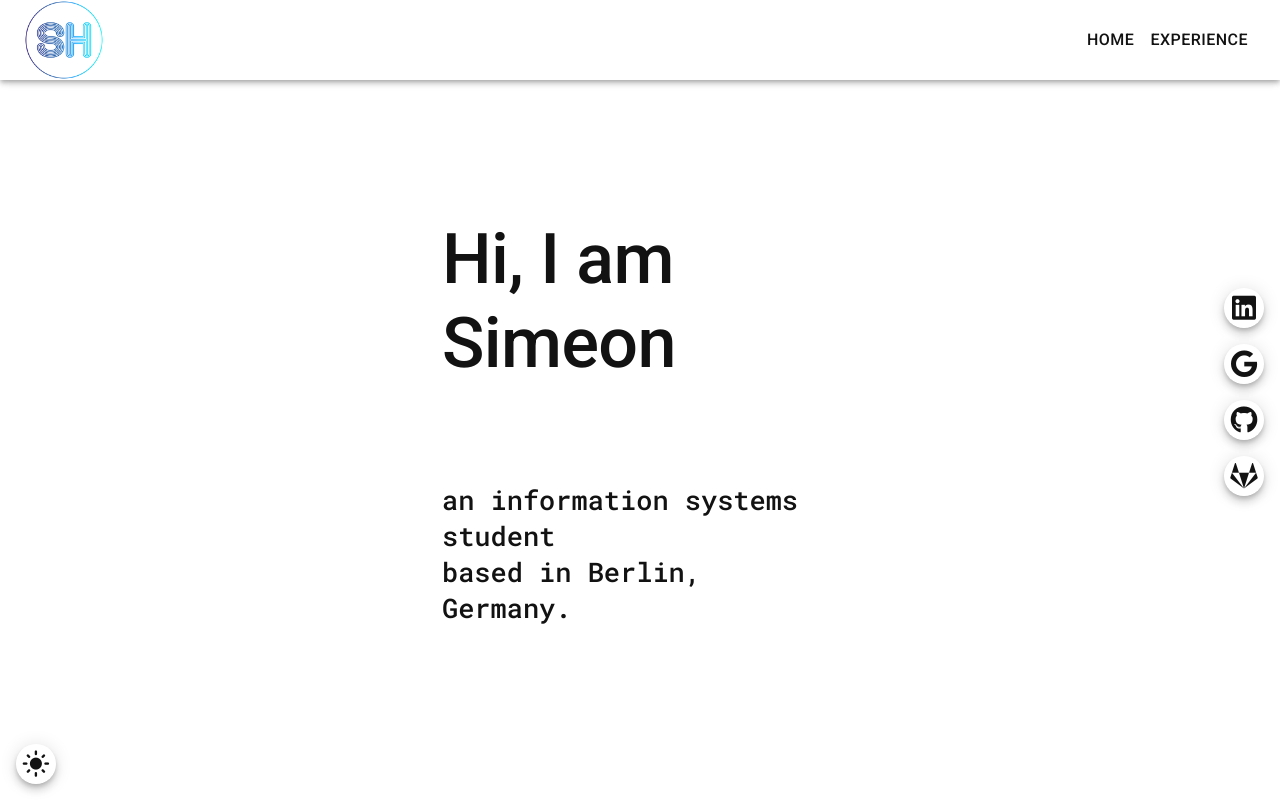
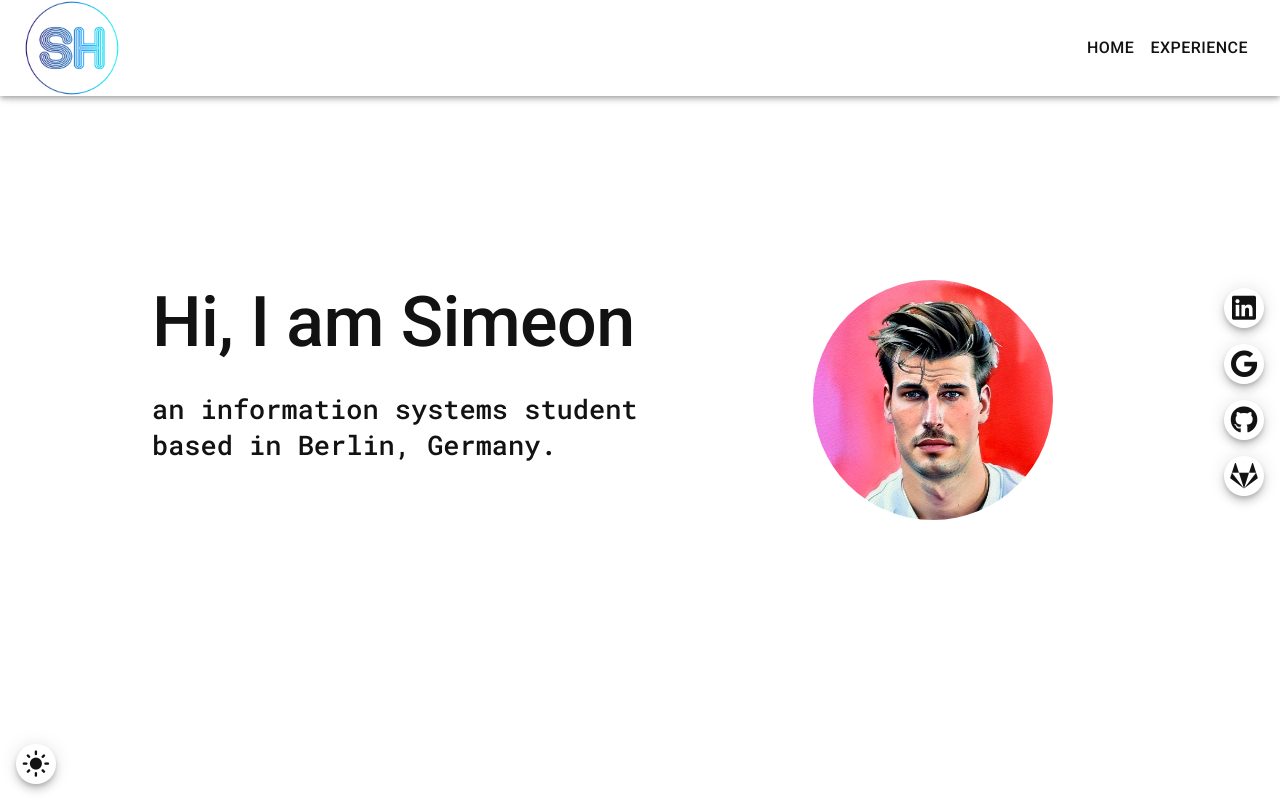
Before and after one commit to heupelS/personal-website-template, a React (Create React App) app: page / in a window 1280 px wide. Built offline with nearby package versions, Linux system fonts and the light colour scheme.

Commit message:
added pictures to home page

```diff
--- a/src/components/Header.js
+++ b/src/components/Header.js
@@ -46,23 +46,6 @@ export default function Header(props) {
         background: theme.palette.background.paper,
       }}
     >
-      <Link to="">
-        <Box
-          component="img"
-          variant="image"
-          sx={{
-            my: "auto",
-            width: "10vh",
-            height: "10vh",
-          }}
-          src={logo}
-          alt="logo"
-        />
-      </Link>
-      <Divider
-        variant="middle"
-        background={theme.palette.background.gradient}
-      />
       <List>
         {navItems.map((item) => (
           <ListItem
@@ -72,6 +55,7 @@ export default function Header(props) {
               display: "flex",
               flexDirection: "column",
               alignItems: "center",
+              mt: 1,
             }}
           >
             <Link
@@ -111,8 +95,8 @@ export default function Header(props) {
               variant="image"
               sx={{
                 my: "auto",
-                width: "10vh",
-                height: "10vh",
+                width: "12vh",
+                height: "12vh",
                 display: { sm: "none" },
               }}
               src={logo}
@@ -137,8 +121,8 @@ export default function Header(props) {
               component="img"
               sx={{
                 display: { xs: "none", sm: "block" },
-                width: "10vh",
-                height: "10vh",
+                width: "12vh",
+                height: "12vh",
                 textDecoration: "none",
               }}
               src={logo}
--- a/src/components/content/Content.js
+++ b/src/components/content/Content.js
@@ -1,14 +1,16 @@
 import Container from "@mui/material/Container";
 import Typography from "@mui/material/Typography";
+import Grid from "@mui/material/Grid";
 import { useTheme } from "@mui/material/styles";
+import FlipImage from "../utils/FlipImage";
 
 export default function Content(theme) {
   theme = useTheme();
   return (
     <Container
-      maxWidth="xs"
+      maxWidth="xl"
       sx={{
-        width: "50%",
+        width: "80%",
         marginTop: "auto",
         marginBottom: "auto",
         position: "absolute",
@@ -21,14 +23,24 @@ export default function Content(theme) {
         alignItems: "left",
       }}
     >
+      <Grid container spacing={2}>
+        {/* Text */}
+        <Grid item xs={12} sm={8}>
           <Typography variant="h2" component="h1">
-        <p>Hi, I am Simeon</p>
+            Hi, I am Simeon
           </Typography>
           <Typography variant="h5" component="h1">
             <p>
               an information systems student <br /> based in Berlin, Germany.
             </p>
           </Typography>
+        </Grid>
+        {/* Image */}
+
+        <Grid item xs={12} sm={4}>
+          <FlipImage />
+        </Grid>
+      </Grid>
     </Container>
   );
 }
--- /dev/null
+++ b/src/components/utils/FlipImage.js
@@ -0,0 +1,47 @@
+import React, { useState } from "react";
+import avatar from "../../assets/AiAvatar.jpg";
+import professional_picture from "../../assets/professional_picture.jpg";
+
+export default function FlipImage() {
+  const [isFlipped, setIsFlipped] = useState(false);
+
+  const containerStyles = {
+    width: "30vh",
+    paddingBottom: "30vh", // Maintain a 1:1 aspect ratio (change this value for different ratios)
+    position: "relative",
+    overflow: "hidden",
+  };
+
+  const imgStyles = {
+    position: "absolute",
+    width: "100%",
+    height: "100%",
+    objectFit: "cover", // Maintain aspect ratio without stretching
+    transition: "transform 0.5s",
+    backfaceVisibility: "hidden",
+    borderRadius: "50%",
+  };
+
+  const frontStyles = {
+    transform: isFlipped ? "rotateY(180deg)" : "rotateY(0)",
+  };
+
+  const backStyles = {
+    transform: isFlipped ? "rotateY(0)" : "rotateY(-180deg)",
+  };
+
+  const handleMouseEnter = () => {
+    setIsFlipped((prevIsFlipped) => !prevIsFlipped);
+  };
+
+  return (
+    <div style={containerStyles} onMouseEnter={handleMouseEnter}>
+      <div style={{ ...imgStyles, ...frontStyles }}>
+        <img src={avatar} alt="avatar front" style={imgStyles} />
+      </div>
+      <div style={{ ...imgStyles, ...backStyles }}>
+        <img src={professional_picture} alt="avatar back" style={imgStyles} />
+      </div>
+    </div>
+  );
+}
```
Also changed, not shown: src/assets/AiAvatar.jpg (added), src/assets/professional_picture.jpg (added). Lines whose indentation alone changed are shown as unchanged.
